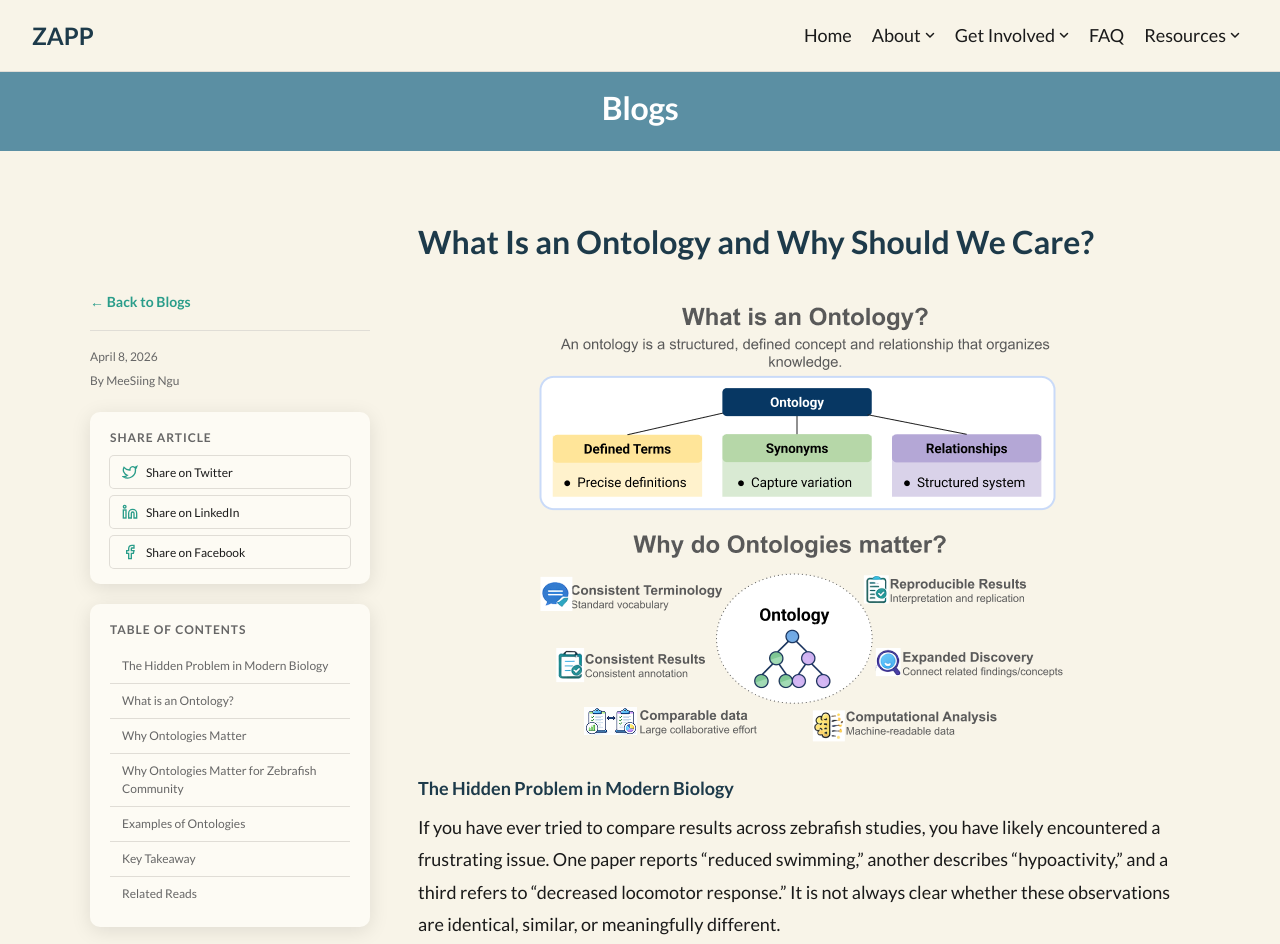
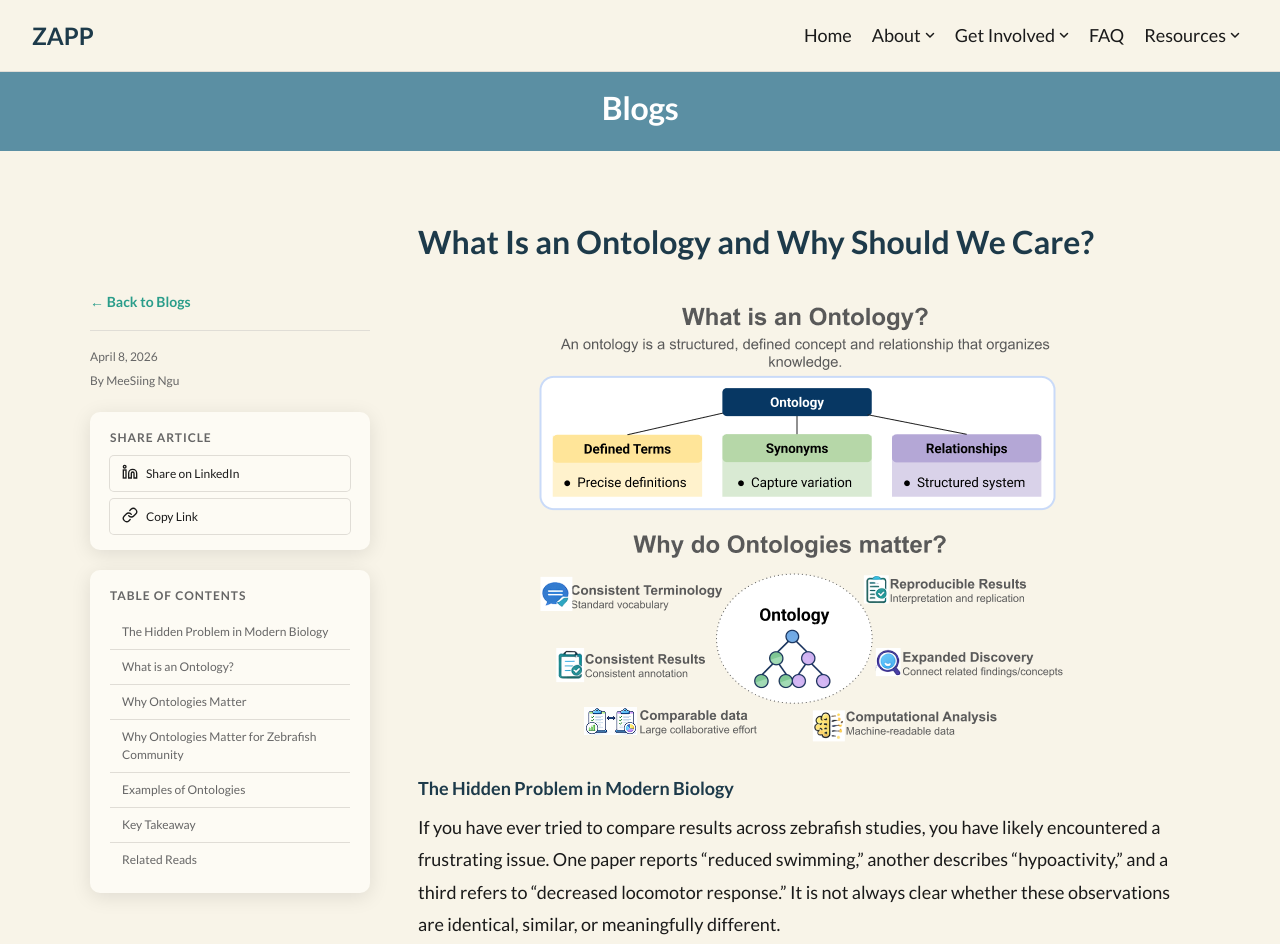
Before and after one commit to zappfish/zappfish.github.io, an Astro site: page /blog/what-is-an-ontology-and-why-should-we-care in a window 1280 px wide. Shown: the top 944 px of the page. Built offline with nearby package versions, Linux system fonts and the light colour scheme; Astro itself is replaced by a stand-in of ours.

Commit message:
feat: simplify blog share section to LinkedIn and Copy Link

```diff
--- a/src/pages/blog/[slug].astro
+++ b/src/pages/blog/[slug].astro
@@ -1,6 +1,8 @@
 ---
 import Main from '../../layouts/Main.astro'
 import Hero from '../../layouts/Hero.astro'
+import LinkedInIcon from '../../icons/linkedin.svg?raw'
+import CopyLinkIcon from '../../icons/copy-link.svg?raw'
 import { getCollection } from 'astro:content'
 
 export async function getStaticPaths() {
@@ -28,22 +30,16 @@ const { Content, headings } = await post.render()
             <div class="sidebar-section">
                 <p class="sidebar-section-label">Share Article</p>
                 <div class="sidebar-share-item">
-                    <a class="sidebar-share-link" href={`https://twitter.com/intent/tweet?text=${encodeURIComponent(post.data.title)}&url=${encodeURIComponent(Astro.url.href)}`} target="_blank" rel="noopener">
-                        <svg width="16" height="16" viewBox="0 0 24 24" fill="none" stroke="currentColor" stroke-width="2"><path d="M22 4s-.7 2.1-2 3.4c1.6 10-9.4 17.3-18 11.6 2.2.1 4.4-.6 6-2C3 15.5.5 9.6 3 5c2.2 2.7 5.5 4.3 9 4-.9-4.2 4-6.6 7-3.8 1.1 0 3-1.2 3-1.2z"/></svg>
-                        Share on Twitter
-                    </a>
-                </div>
-                <div class="sidebar-share-item">
                     <a class="sidebar-share-link" href={`https://www.linkedin.com/sharing/share-offsite/?url=${encodeURIComponent(Astro.url.href)}`} target="_blank" rel="noopener">
-                        <svg width="16" height="16" viewBox="0 0 24 24" fill="none" stroke="currentColor" stroke-width="2"><path d="M16 8a6 6 0 0 1 6 6v7h-4v-7a2 2 0 0 0-2-2 2 2 0 0 0-2 2v7h-4v-7a6 6 0 0 1 6-6z"/><rect x="2" y="9" width="4" height="12"/><circle cx="4" cy="4" r="2"/></svg>
+                        <span class="sidebar-share-icon" set:html={LinkedInIcon} aria-hidden="true" />
                         Share on LinkedIn
                     </a>
                 </div>
                 <div class="sidebar-share-item">
-                    <a class="sidebar-share-link" href={`https://www.facebook.com/sharer/sharer.php?u=${encodeURIComponent(Astro.url.href)}`} target="_blank" rel="noopener">
-                        <svg width="16" height="16" viewBox="0 0 24 24" fill="none" stroke="currentColor" stroke-width="2"><path d="M18 2h-3a5 5 0 0 0-5 5v3H7v4h3v8h4v-8h3l1-4h-4V7a1 1 0 0 1 1-1h3z"/></svg>
-                        Share on Facebook
-                    </a>
+                    <button class="sidebar-share-link sidebar-copy-btn" type="button" data-copy-link>
+                        <span class="sidebar-share-icon" set:html={CopyLinkIcon} aria-hidden="true" />
+                        <span class="sidebar-copy-label">Copy Link</span>
+                    </button>
                 </div>
             </div>
 
@@ -69,6 +65,21 @@ const { Content, headings } = await post.render()
     </div>
 
 </Main>
+
+<script>
+    document.querySelectorAll('[data-copy-link]').forEach(btn => {
+        btn.addEventListener('click', async () => {
+            const label = btn.querySelector('.sidebar-copy-label')
+            if (!label) return
+            try {
+                await navigator.clipboard.writeText(window.location.href)
+                const original = label.textContent
+                label.textContent = 'Copied!'
+                setTimeout(() => { label.textContent = original }, 1500)
+            } catch (e) {}
+        })
+    })
+</script>
 
 <style>
     .post-layout {
@@ -152,6 +163,15 @@ const { Content, headings } = await post.render()
         color: var(--color-text-dark);
         text-decoration: none;
         padding: var(--space-2) var(--space-3);
+    }
+
+    .sidebar-copy-btn {
+        width: 100%;
+        background: none;
+        border: none;
+        cursor: pointer;
+        font-family: inherit;
+        text-align: left;
     }
     .sidebar-share-item:hover .sidebar-share-link { color: var(--color-accent); }
     .sidebar-share-link svg { flex-shrink: 0; color: var(--color-accent); }
```
Also changed, not shown: src/icons/copy-link.svg (added), src/icons/linkedin.svg (added).
